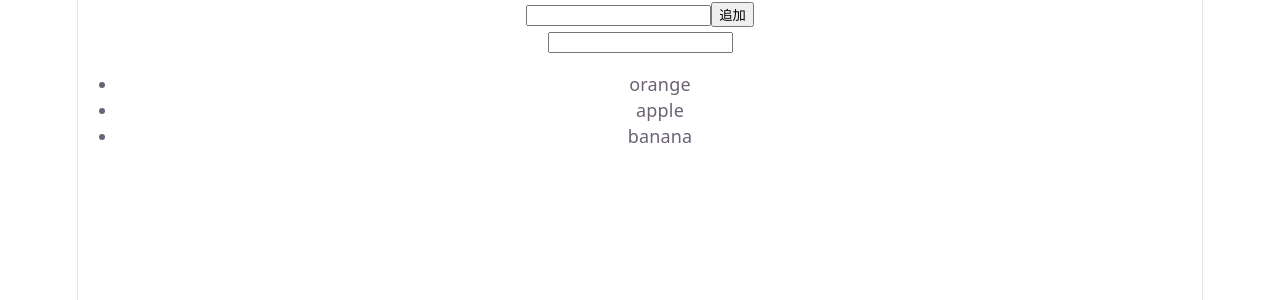
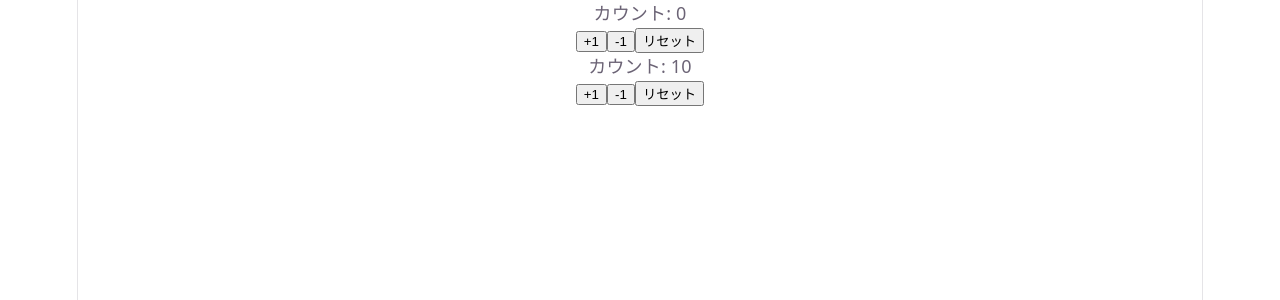
Before and after one commit to Kenya-i/react-mastery, a React (Vite) app: page / in a window 1280 px wide. Shown: the top 300 px of the page. Built offline with nearby package versions, Linux system fonts and the light colour scheme.

Commit message:
hooks作成

```diff
--- a/src/App.jsx
+++ b/src/App.jsx
@@ -1,6 +1,8 @@
 import './App.css'
+import { CounterControls } from './components/chap06/CounterControls'
+import { CounterControls2 } from './components/chap06/CounterControls2'
 // import { FruitManager } from './components/chap05/FruitManager'
-import { FruitManagerWithoutMemo } from './components/chap05/FruitManagerWithoutMemo'
+// import { FruitManagerWithoutMemo } from './components/chap05/FruitManagerWithoutMemo'
 // import { TextInputWithFocusButton } from './components/chap05/TextInputWithFocusButton'
 // import { UserList } from './components/chap04/UserList'
 // import { CountUp } from './components/chap05/CountUp'
@@ -54,7 +56,9 @@ function App() {
       {/* <UserList /> */}
       {/* <CountUp /> */}
       {/* <TextInputWithFocusButton /> */}
-      <FruitManagerWithoutMemo />
+      {/* <FruitManagerWithoutMemo /> */}
+      <CounterControls />
+      <CounterControls2 />
     </>
   )
 }
--- /dev/null
+++ b/src/components/chap06/CounterControls.jsx
@@ -0,0 +1,17 @@
+import React, { useState } from 'react'
+import { useCounter } from '../../hooks/useCounter'
+
+export const CounterControls = () => {
+  const {count, increment, decrement, reset} = useCounter(0);
+
+  return (
+    <div>
+        <p>カウント: {count}</p>
+        <div>
+            <button onClick={increment}>+1</button>
+            <button onClick={decrement}>-1</button>
+            <button onClick={reset}>リセット</button>
+        </div>
+    </div>
+  )
+}
--- /dev/null
+++ b/src/components/chap06/CounterControls2.jsx
@@ -0,0 +1,17 @@
+import React, { useState } from 'react'
+import { useCounter } from '../../hooks/useCounter'
+
+export const CounterControls2 = () => {
+  const {count, increment, decrement, reset} = useCounter(10);
+
+  return (
+    <div>
+        <p>カウント: {count}</p>
+        <div>
+            <button onClick={increment}>+1</button>
+            <button onClick={decrement}>-1</button>
+            <button onClick={reset}>リセット</button>
+        </div>
+    </div>
+  )
+}
--- /dev/null
+++ b/src/hooks/useCounter.js
@@ -0,0 +1,11 @@
+import { useState } from "react";
+
+export const useCounter = (initialValue) => {
+      const [count, setCount] =useState(initialValue);
+
+      const increment = () => setCount((prevCount) => prevCount + 1);
+      const decrement = () => setCount((prevCount) => prevCount - 1);
+      const reset = () => setCount(initialValue);
+
+      return { count, increment, decrement, reset};
+}
```
